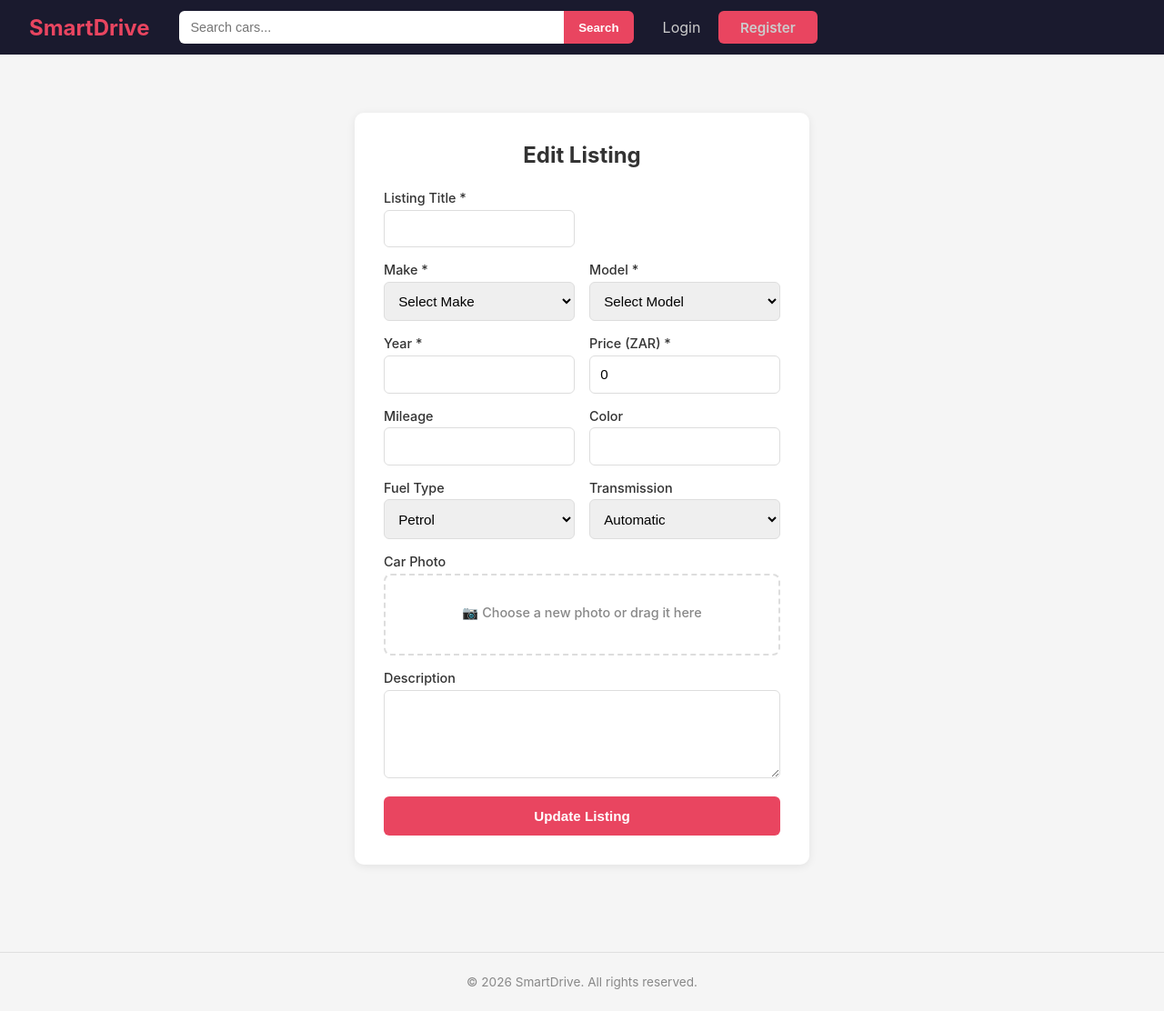
After one commit to ashrufr/smartdrive, a Flask app: template templates/edit_car.html in a window 1280 px wide. The commit adds this page. Shown: the whole page at 91% size. Run offline with Flask 3, Linux system fonts and the light colour scheme; the template is opened without the code that fills it, so the values that code supplies are empty; parts of the project's set-up code (start-up, migrations or seed data) failed here and were passed over.

Commit message:
Add edit listing feature

```diff
--- a/app.py
+++ b/app.py
@@ -509,6 +509,66 @@ def dashboard():
     return render_template("dashboard.html", user=user, car_count=car_count, sold_count=sold_count)
 
 
+@app.route("/car/<int:car_id>/edit", methods=["GET", "POST"])
+def edit_car(car_id):
+    if "user_id" not in session:
+        flash("Please login to edit a car listing.", "error")
+        return redirect(url_for("login"))
+
+    db = get_db()
+    cur = db.cursor()
+    cur.execute("SELECT * FROM SD_cars WHERE id = %s", (car_id,))
+    car = dict_from_row(cur, cur.fetchone())
+
+    if not car:
+        db.close()
+        flash("Car not found.", "error")
+        return redirect(url_for("index"))
+
+    if car["user_id"] != session["user_id"]:
+        db.close()
+        flash("You can only edit your own listings.", "error")
+        return redirect(url_for("car_detail", car_id=car_id))
+
+    if request.method == "POST":
+        image_url = car["image_url"]
+        if "image" in request.files:
+            file = request.files["image"]
+            if file and file.filename and allowed_file(file.filename):
+                filename = secure_filename(file.filename)
+                filename = f"{secrets.token_hex(8)}_{filename}"
+                file.save(os.path.join(UPLOAD_FOLDER, filename))
+                image_url = f"uploads/{filename}"
+
+        cur.execute(
+            """UPDATE SD_cars SET title = %s, make = %s, model = %s, year = %s,
+               mileage = %s, price = %s, color = %s, fuel_type = %s,
+               transmission = %s, description = %s, image_url = %s
+               WHERE id = %s""",
+            (
+                request.form["title"].strip(),
+                request.form["make"].strip(),
+                request.form["model"].strip(),
+                int(request.form["year"]),
+                int(request.form.get("mileage", 0)),
+                float(request.form["price"]),
+                request.form.get("color", "").strip(),
+                request.form.get("fuel_type", "Petrol"),
+                request.form.get("transmission", "Automatic"),
+                request.form.get("description", "").strip(),
+                image_url,
+                car_id,
+            ),
+        )
+        db.commit()
+        db.close()
+        flash("Listing updated successfully!", "success")
+        return redirect(url_for("car_detail", car_id=car_id))
+
+    db.close()
+    return render_template("edit_car.html", car=car, user=get_user())
+
+
 if __name__ == "__main__":
     init_db()
     app.run(debug=True)
--- a/static/style.css
+++ b/static/style.css
@@ -420,6 +420,29 @@ input:focus, select:focus, textarea:focus {
 .verified-yes { color: #28a745; font-weight: 600; }
 .verified-no { color: #dc3545; font-weight: 600; }
 
+.owner-actions {
+    display: flex;
+    gap: 1rem;
+    margin-top: 1rem;
+}
+.owner-actions .btn { flex: 1; }
+.card-actions {
+    padding: 0 1rem 1rem;
+    display: flex;
+    gap: 0.5rem;
+}
+.btn-sm { padding: 0.4rem 1rem; font-size: 0.85rem; }
+.current-image {
+    margin-bottom: 1rem;
+    text-align: center;
+}
+.current-image img {
+    max-width: 100%;
+    max-height: 200px;
+    border-radius: 8px;
+    border: 1px solid #ddd;
+}
+
 /* Footer */
 .footer {
     text-align: center;
--- /dev/null
+++ b/templates/edit_car.html
@@ -0,0 +1,191 @@
+{% extends "base.html" %}
+{% block title %}Edit Listing - SmartDrive{% endblock %}
+{% block content %}
+<div class="sell-form">
+    <h2>Edit Listing</h2>
+    <form method="POST" enctype="multipart/form-data" id="sellForm">
+        <div class="form-row">
+            <div class="form-group">
+                <label for="title">Listing Title *</label>
+                <input type="text" id="title" name="title" value="{{ car.title }}" required>
+            </div>
+        </div>
+
+        <div class="form-row">
+            <div class="form-group">
+                <label for="make">Make *</label>
+                <select id="make" name="make" required>
+                    <option value="">Select Make</option>
+                </select>
+            </div>
+            <div class="form-group">
+                <label for="model">Model *</label>
+                <select id="model" name="model" required>
+                    <option value="">Select Model</option>
+                </select>
+            </div>
+        </div>
+
+        <div class="form-row">
+            <div class="form-group">
+                <label for="year">Year *</label>
+                <input type="number" id="year" name="year" min="1900" max="2027" value="{{ car.year }}" required>
+            </div>
+            <div class="form-group">
+                <label for="price">Price (ZAR) *</label>
+                <input type="number" id="price" name="price" min="0" step="1000" value="{{ car.price|int }}" required>
+            </div>
+        </div>
+
+        <div class="form-row">
+            <div class="form-group">
+                <label for="mileage">Mileage</label>
+                <input type="number" id="mileage" name="mileage" min="0" value="{{ car.mileage }}">
+            </div>
+            <div class="form-group">
+                <label for="color">Color</label>
+                <input type="text" id="color" name="color" value="{{ car.color }}">
+            </div>
+        </div>
+
+        <div class="form-row">
+            <div class="form-group">
+                <label for="fuel_type">Fuel Type</label>
+                <select id="fuel_type" name="fuel_type">
+                    <option value="Petrol" {% if car.fuel_type == 'Petrol' %}selected{% endif %}>Petrol</option>
+                    <option value="Diesel" {% if car.fuel_type == 'Diesel' %}selected{% endif %}>Diesel</option>
+                    <option value="Electric" {% if car.fuel_type == 'Electric' %}selected{% endif %}>Electric</option>
+                    <option value="Hybrid" {% if car.fuel_type == 'Hybrid' %}selected{% endif %}>Hybrid</option>
+                </select>
+            </div>
+            <div class="form-group">
+                <label for="transmission">Transmission</label>
+                <select id="transmission" name="transmission">
+                    <option value="Automatic" {% if car.transmission == 'Automatic' %}selected{% endif %}>Automatic</option>
+                    <option value="Manual" {% if car.transmission == 'Manual' %}selected{% endif %}>Manual</option>
+                </select>
+            </div>
+        </div>
+
+        <div class="form-group">
+            <label for="image">Car Photo</label>
+            {% if car.image_url %}
+            <div class="current-image">
+                <img src="{{ url_for('static', filename=car.image_url) }}" alt="{{ car.title }}">
+                <p class="field-info">Leave empty to keep current image</p>
+            </div>
+            {% endif %}
+            <div class="file-upload">
+                <input type="file" id="image" name="image" accept="image/*">
+                <label for="image" class="file-upload-label">Choose a new photo or drag it here</label>
+            </div>
+            <div id="imagePreview" class="image-preview" style="display:none">
+                <img id="previewImg" src="" alt="Preview">
+                <button type="button" class="btn-remove" onclick="removeImage()">Remove</button>
+            </div>
+        </div>
+
+        <div class="form-group">
+            <label for="description">Description</label>
+            <textarea id="description" name="description" rows="4">{{ car.description }}</textarea>
+        </div>
+
+        <button type="submit" class="btn btn-primary btn-block">Update Listing</button>
+    </form>
+</div>
+
+<script>
+const carData = {
+    "Audi": ["A1", "A3", "A4", "A5", "A6", "A7", "A8", "Q2", "Q3", "Q5", "Q7", "Q8", "e-tron", "TT", "R8"],
+    "BMW": ["1 Series", "2 Series", "3 Series", "4 Series", "5 Series", "6 Series", "7 Series", "8 Series", "X1", "X2", "X3", "X4", "X5", "X6", "X7", "Z4", "iX3", "i4", "iX"],
+    "Chevrolet": ["Spark", "Sonic", "Cruze", "Captiva", "Trailblazer", "Utility"],
+    "Citroen": ["C3", "C4", "C5", "Berlingo", "Dispatch"],
+    "Daihatsu": ["Terios", "Sirion", "Copen"],
+    "Fiat": ["500", "Panda", "Tipo", "500X", "Ducato"],
+    "Ford": ["Fiesta", "Focus", "Mondeo", "Ranger", "Everest", "EcoSport", "Territory", "Mustang", "Transit"],
+    "Haval": ["Jolion", "H6", "H9"],
+    "Honda": ["Brio", "Jazz", "Civic", "Accord", "HR-V", "CR-V", "BR-V", "WR-V"],
+    "Hyundai": ["i10", "i20", "i30", "Tucson", "Santa Fe", "Creta", "Venue", "Kona", "Palisade"],
+    "Isuzu": ["D-Max", "mu-X"],
+    "Jaguar": ["F-Pace", "I-Pace", "E-Pace", "XE", "XF", "XJ", "F-Type"],
+    "Jeep": ["Renegade", "Compass", "Cherokee", "Grand Cherokee", "Wrangler"],
+    "Kia": ["Picanto", "Rio", "Stonic", "Seltos", "Sportage", "Sorento", "Carnival", "Sonet", "EV6"],
+    "Land Rover": ["Defender", "Discovery", "Discovery Sport", "Range Rover", "Range Rover Evoque", "Range Rover Sport", "Range Rover Velar"],
+    "Lexus": ["UX", "NX", "RX", "LX", "ES", "IS", "GS", "LC"],
+    "Mahindra": ["Thar", "XUV700", "Scorpio", "Bolero", "XUV300", "KUV100"],
+    "Mazda": ["2", "3", "6", "CX-3", "CX-30", "CX-5", "CX-8", "BT-50"],
+    "Mercedes-Benz": ["A-Class", "B-Class", "C-Class", "E-Class", "S-Class", "CLA", "CLS", "GLA", "GLB", "GLC", "GLE", "GLS", "AMG GT", "EQC", "EQA", "EQB"],
+    "Mini": ["3 Door", "5 Door", "Clubman", "Countryman", "Convertible"],
+    "Mitsubishi": ["Mirage", "ASX", "Outlander", "Pajero Sport", "Triton", "Xpander"],
+    "Nissan": ["Micra", "Almera", "Qashqai", "X-Trail", "Patrol", "NP200", "Navara", "Juke", "Ariya"],
+    "Peugeot": ["108", "208", "308", "508", "2008", "3008", "5008", "Rifter", "Partner"],
+    "Renault": ["Clio", "Captur", "Koleos", "Megane", "Kadjar", "Kiger", "Duster", "Triber"],
+    "Seat": ["Ibiza", "Leon", "Arona", "Ateca", "Tarraco"],
+    "Skoda": ["Fabia", "Octavia", "Superb", "Kamiq", "Karoq", "Kodiaq", "Kushaq"],
+    "SsangYong": ["Tivoli", "Korando", "Rexton", "Musso", "Actyon"],
+    "Subaru": ["XV", "Forester", "Outback", "Impreza", "WRX", "BRZ"],
+    "Suzuki": ["Alto", "Celerio", "Swift", "Baleno", "Dzire", "Vitara", "Jimny", "Ertiga", "S-Presso", "Ignis"],
+    "Toyota": ["Aygo", "Yaris", "Corolla", "Camry", "C-HR", "RAV4", "Fortuner", "Land Cruiser", "Prado", "Hilux", "HiAce", "Supra", "GR86", "Rav4", "Urban Cruiser"],
+    "Volkswagen": ["Polo", "Golf", "Jetta", "Passat", "T-Cross", "T-Roc", "Tiguan", "Touareg", "Caddy", "Transporter", "Amarok", "ID.3", "ID.4"],
+    "Volvo": ["XC40", "XC60", "XC90", "V40", "V60", "V90", "S60", "S90", "C40", "EX30", "EX90"]
+};
+
+const makeSelect = document.getElementById('make');
+const modelSelect = document.getElementById('model');
+const currentMake = "{{ car.make }}";
+const currentModel = "{{ car.model }}";
+
+Object.keys(carData).sort().forEach(make => {
+    const option = document.createElement('option');
+    option.value = make;
+    option.textContent = make;
+    if (make === currentMake) option.selected = true;
+    makeSelect.appendChild(option);
+});
+
+function populateModels(make, selectedModel) {
+    modelSelect.innerHTML = '<option value="">Select Model</option>';
+    if (make && carData[make]) {
+        modelSelect.disabled = false;
+        carData[make].forEach(model => {
+            const option = document.createElement('option');
+            option.value = model;
+            option.textContent = model;
+            if (model === selectedModel) option.selected = true;
+            modelSelect.appendChild(option);
+        });
+    } else {
+        modelSelect.disabled = true;
+    }
+}
+
+if (currentMake) {
+    populateModels(currentMake, currentModel);
+}
+
+makeSelect.addEventListener('change', function() {
+    populateModels(this.value, '');
+});
+
+const imageInput = document.getElementById('image');
+const preview = document.getElementById('imagePreview');
+const previewImg = document.getElementById('previewImg');
+
+imageInput.addEventListener('change', function() {
+    if (this.files && this.files[0]) {
+        const reader = new FileReader();
+        reader.onload = function(e) {
+            previewImg.src = e.target.result;
+            preview.style.display = 'block';
+        };
+        reader.readAsDataURL(this.files[0]);
+    }
+});
+
+function removeImage() {
+    imageInput.value = '';
+    preview.style.display = 'none';
+    previewImg.src = '';
+}
+</script>
+{% endblock %}
```
Also changed, not shown: templates/car_detail.html (+8 -5 lines), templates/my_listings.html (+8 -1 lines).
